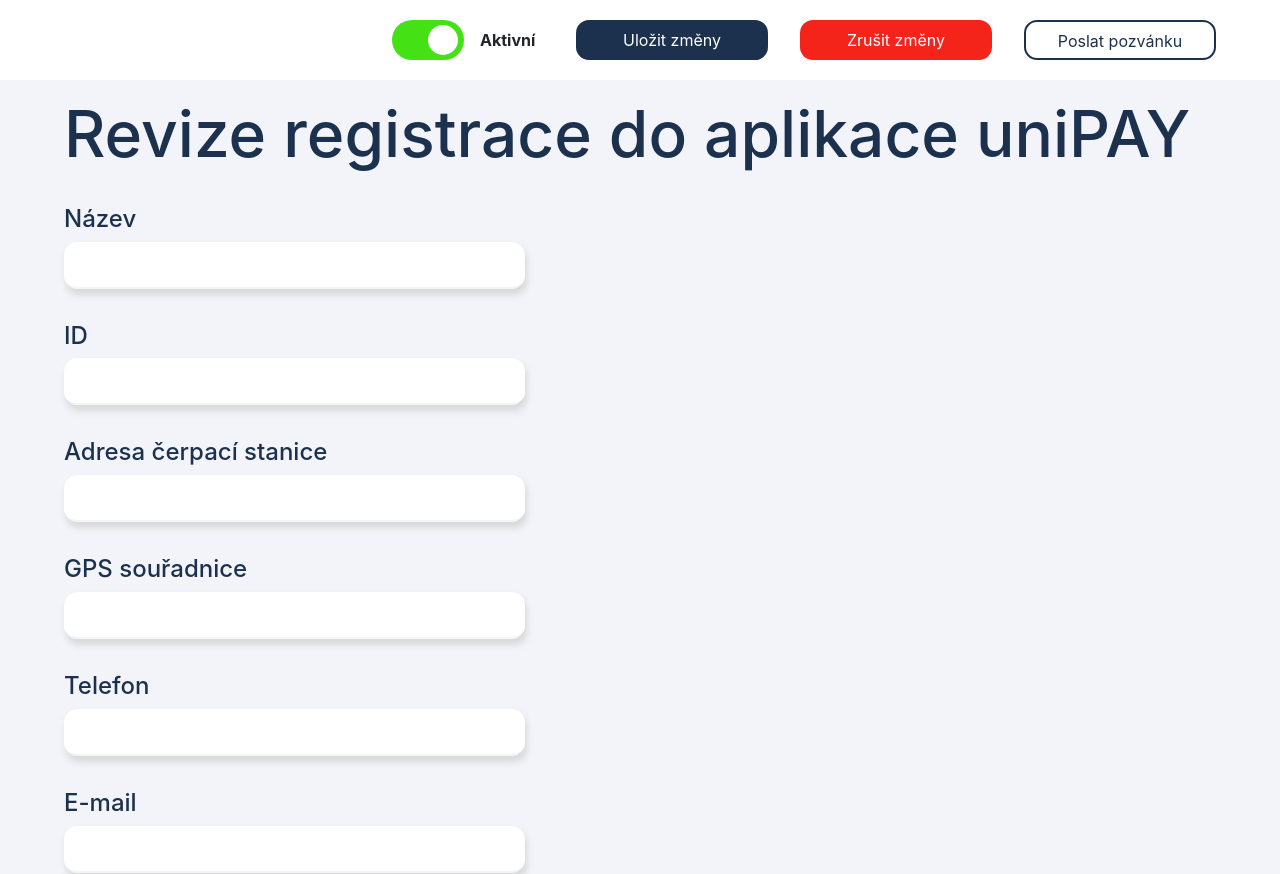
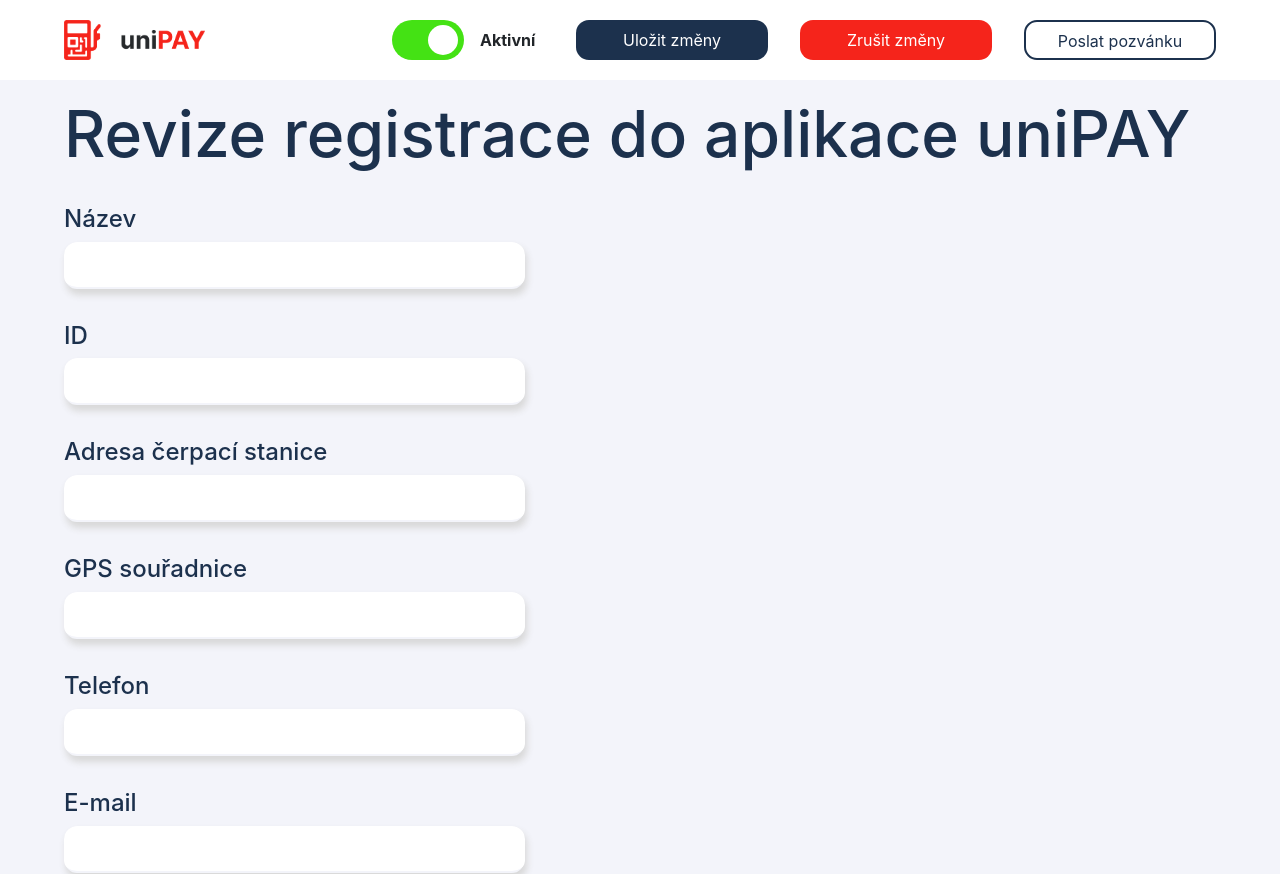
Before and after one commit to kankovskyj/REGISTRATION, a plain HTML site: page index.html in a window 1280 px wide. Drawn offline with nearby package versions, Linux system fonts and the light colour scheme; the site is published under a folder, as on GitHub Pages, so addresses that start at the root find nothing.

Commit message:
logo fix

```diff
--- a/style.scss
+++ b/style.scss
@@ -22,7 +22,7 @@
         .nav-logo {
             width: 150px;
             height: 2.5rem;
-            background-image: url(/images/logo.png);
+            background-image: url(images/logo.png);
             background-size: contain;
             background-repeat: no-repeat;
             margin-top: auto;
```
Also changed, not shown: style.css, 1 other file.
